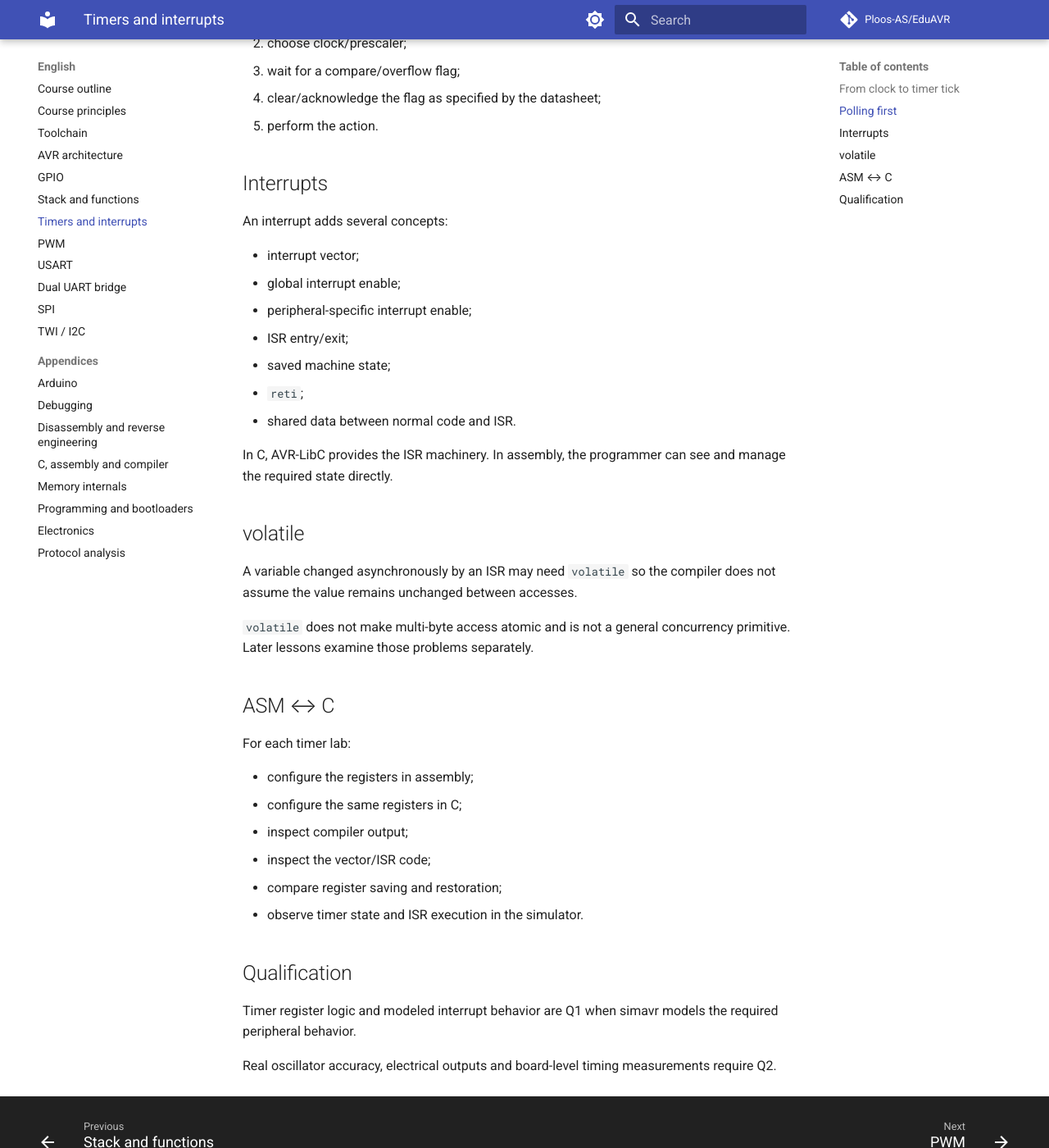
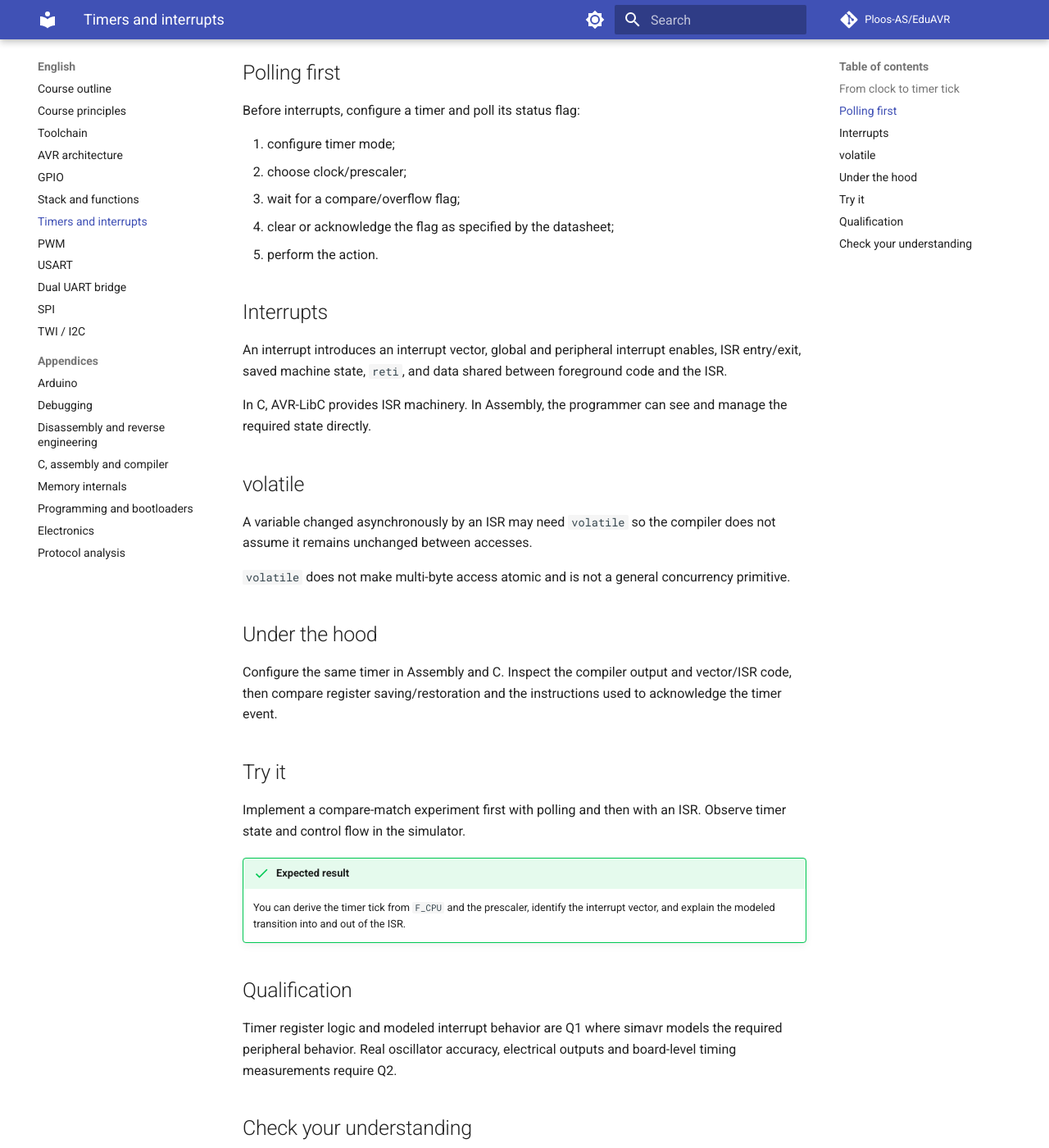
Before and after one commit to Ploos-AS/EduAVR, an MkDocs documentation site: the page built from docs/en/05-timers-interrupts.md, in a window 1280 px wide and 1400 px high, scrolled down 771 px. Shown: the whole window at 82% size. Built offline with MkDocs 1.6.1 and Material for MkDocs 9.7.7, drawn with Linux system fonts in a browser that asks for light colours; comment, search, counter and statistics services are not loaded; some of the changed text lies outside the part shown.

Commit message:
docs: harmonize core lesson structure

```diff
--- a/docs/en/05-timers-interrupts.md
+++ b/docs/en/05-timers-interrupts.md
@@ -1,6 +1,10 @@
 # Timers and interrupts
 
-Timers let firmware react to time without wasting the CPU in delay loops. Interrupts let hardware events transfer control to an interrupt service routine (ISR).
+!!! abstract "Learning goals"
+    Understand timer ticks, prescalers, compare/overflow events, interrupt vectors and the difference between polling and interrupt-driven firmware.
+
+!!! info "Prerequisites"
+    You should understand registers, control flow, the stack and basic AVR I/O configuration.
 
 ## From clock to timer tick
 
@@ -17,47 +21,47 @@ Always derive timing from the configured clock and registers rather than copying
 
 ## Polling first
 
-Before interrupts, configure a timer and poll its status flag. This makes the hardware state visible:
+Before interrupts, configure a timer and poll its status flag:
 
 1. configure timer mode;
 2. choose clock/prescaler;
 3. wait for a compare/overflow flag;
-4. clear/acknowledge the flag as specified by the datasheet;
+4. clear or acknowledge the flag as specified by the datasheet;
 5. perform the action.
 
 ## Interrupts
 
-An interrupt adds several concepts:
+An interrupt introduces an interrupt vector, global and peripheral interrupt enables, ISR entry/exit, saved machine state, `reti`, and data shared between foreground code and the ISR.
 
-- interrupt vector;
-- global interrupt enable;
-- peripheral-specific interrupt enable;
-- ISR entry/exit;
-- saved machine state;
-- `reti`;
-- shared data between normal code and ISR.
-
-In C, AVR-LibC provides the ISR machinery. In assembly, the programmer can see and manage the required state directly.
+In C, AVR-LibC provides ISR machinery. In Assembly, the programmer can see and manage the required state directly.
 
 ## volatile
 
-A variable changed asynchronously by an ISR may need `volatile` so the compiler does not assume the value remains unchanged between accesses.
+A variable changed asynchronously by an ISR may need `volatile` so the compiler does not assume it remains unchanged between accesses.
 
-`volatile` does not make multi-byte access atomic and is not a general concurrency primitive. Later lessons examine those problems separately.
+`volatile` does not make multi-byte access atomic and is not a general concurrency primitive.
 
-## ASM ↔ C
+## Under the hood
 
-For each timer lab:
+Configure the same timer in Assembly and C. Inspect the compiler output and vector/ISR code, then compare register saving/restoration and the instructions used to acknowledge the timer event.
 
-- configure the registers in assembly;
-- configure the same registers in C;
-- inspect compiler output;
-- inspect the vector/ISR code;
-- compare register saving and restoration;
-- observe timer state and ISR execution in the simulator.
+## Try it
+
+Implement a compare-match experiment first with polling and then with an ISR. Observe timer state and control flow in the simulator.
+
+!!! success "Expected result"
+    You can derive the timer tick from `F_CPU` and the prescaler, identify the interrupt vector, and explain the modeled transition into and out of the ISR.
 
 ## Qualification
 
-Timer register logic and modeled interrupt behavior are Q1 when simavr models the required peripheral behavior.
+Timer register logic and modeled interrupt behavior are Q1 where simavr models the required peripheral behavior. Real oscillator accuracy, electrical outputs and board-level timing measurements require Q2.
 
-Real oscillator accuracy, electrical outputs and board-level timing measurements require Q2.
+## Check your understanding
+
+1. What does the prescaler change?
+2. Why should an ISR normally be short?
+3. Why can `volatile` be necessary?
+4. What can Q1 not prove about a physical timer output?
+
+!!! tip "Next"
+    Continue to [PWM](06-pwm.md).
```
